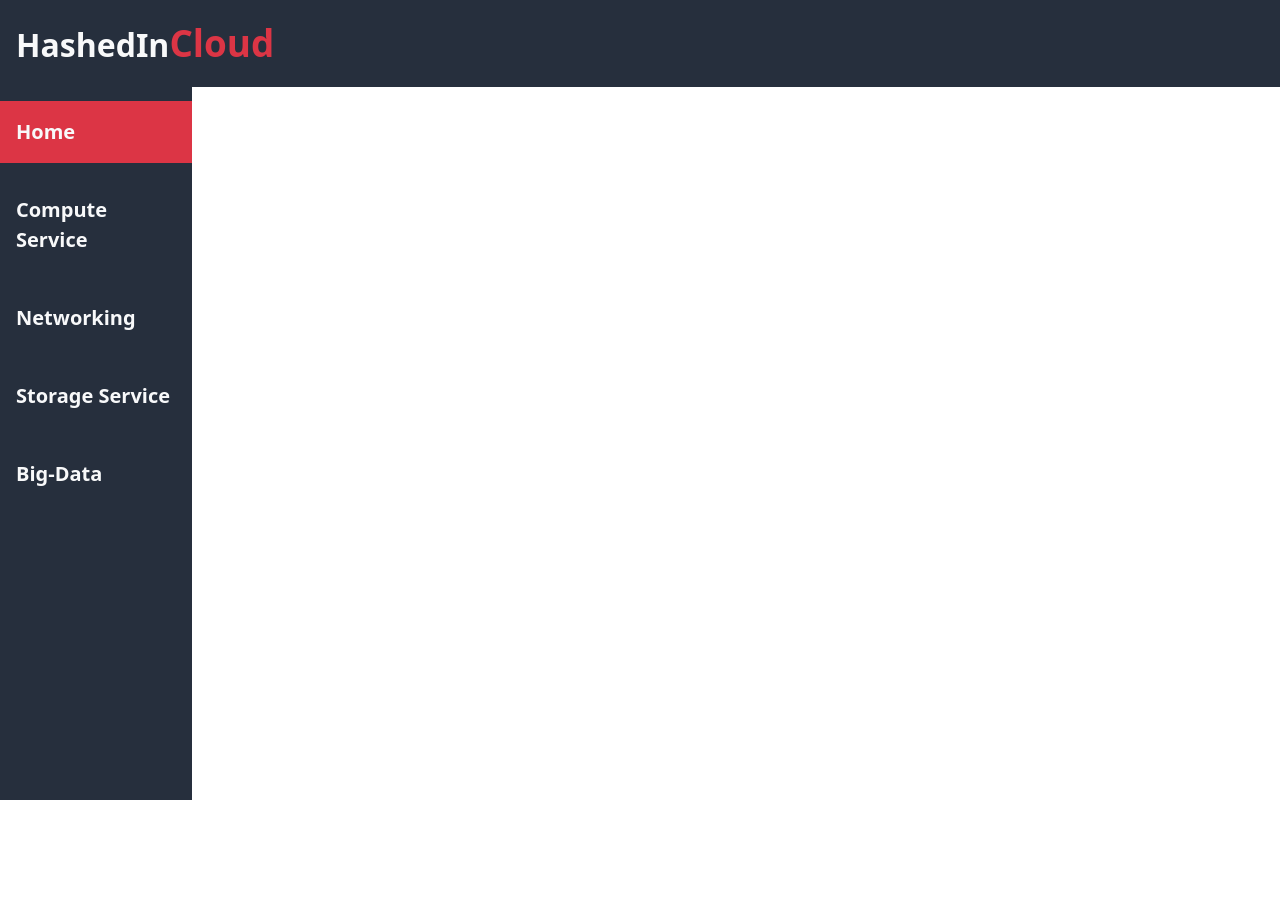
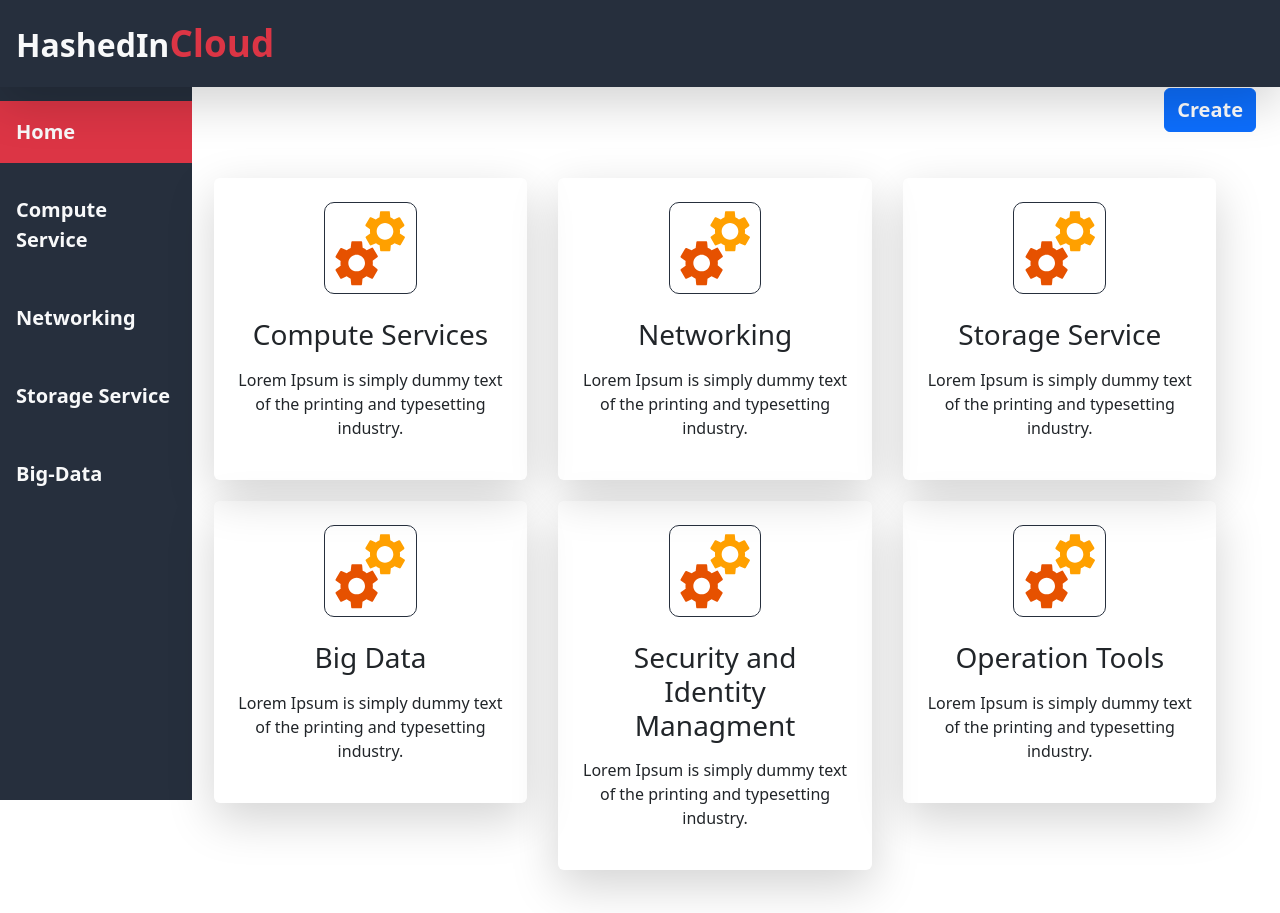
Before and after one commit to heet-kumar/CloudCustom, a Next.js app in the folder client/: page /dashboard in a window 1280 px wide. Before the commit the page ends 800 px from the top, so only its background shows below. Built offline with nearby package versions, Linux system fonts and the light colour scheme.

Commit message:
Dasboard Card Done

```diff
--- a/client/components/header.tsx
+++ b/client/components/header.tsx
@@ -2,7 +2,7 @@
 
 const Header:React.FC = () => {
     return(
-        <div className="fw-bolder w-100 p-3 fs-2 text-light position-fixed" style={{backgroundColor: '#262f3d'}}>
+        <div className="fw-bolder w-100 p-3 fs-2 text-light position-fixed shadow-lg" style={{backgroundColor: '#262f3d'}}>
             HashedIn
             <span className="text-danger" style={{fontSize: '115%'}}>Cloud</span>
         </div>
--- a/client/components/sidebar.tsx
+++ b/client/components/sidebar.tsx
@@ -1,6 +1,10 @@
+import { useRouter } from 'next/router';
 import styles from '../styles/sidebar.module.css'
 
 const Sidebar = () => {
+
+    const router = useRouter
+
     return(
         <div className={styles.sidebar}>
             <div className={styles.sidebar_container} >
--- a/client/pages/dashboard.tsx
+++ b/client/pages/dashboard.tsx
@@ -1,11 +1,107 @@
-import Header from "../components/header";
-import Login from "../components/login";
-import Sidebar from "../components/sidebar";
+
+import { useState } from 'react';
+import styles from '../styles/dashboard.module.css'
+import { FcServices } from 'react-icons/fc'
+
+interface ServiceData {
+    name: string,
+    desc: string
+}
 
 const Dashboard = () => {
+
+    const [service,setservice] = useState<string>("");
+    const [desc,setdesc] = useState<string>("");
+
+    const handleService = (e:React.ChangeEvent<HTMLInputElement>) => {
+        setservice(e.currentTarget.value);
+    }
+
+    const handleDesc = (e:React.ChangeEvent<HTMLInputElement>) => {
+        setdesc(e.currentTarget.value);
+    }
+
+
+    const [data,setdata] = useState<Array<ServiceData>>([
+        {
+            "name": "Compute Services",
+            "desc": "Lorem Ipsum is simply dummy text of the printing and typesetting industry."
+        },
+        {
+            "name": "Networking",
+            "desc": "Lorem Ipsum is simply dummy text of the printing and typesetting industry."
+        },
+        {
+            "name": "Storage Service",
+            "desc": "Lorem Ipsum is simply dummy text of the printing and typesetting industry."
+        },
+        {
+            "name": "Big Data",
+            "desc": "Lorem Ipsum is simply dummy text of the printing and typesetting industry."
+        },
+        {
+            "name": "Security and Identity Managment",
+            "desc": "Lorem Ipsum is simply dummy text of the printing and typesetting industry."
+        },
+        {
+            "name": "Operation Tools",
+            "desc": "Lorem Ipsum is simply dummy text of the printing and typesetting industry."
+        },
+    ])
+
+    const handleCreate = () => {
+        setdata([...data,{
+            name: service,
+            desc: desc
+        }])
+    }
+
     return(
-        <div className="d-flex flex-column ">
+        <div className={styles.dashboard }>
+            <button type="button" className="fw-bolder fs-5 btn btn-primary align-self-end m-4" data-bs-toggle="modal" data-bs-target="#ServiceModal">
+                Create
+            </button>
 
+            <div className="modal fade" id="ServiceModal" aria-hidden="true">
+                <div className="modal-dialog">
+                    <div className="modal-content">
+                    <div className="modal-header">
+                        <h1 className="modal-title fs-5" id="exampleModalLabel">Create New Service</h1>
+                        <button type="button" className="btn-close" data-bs-dismiss="modal" aria-label="Close"></button>
+                    </div>
+                    <div className="modal-body">
+                        <div className="form-floating mb-3">
+                            <input type="text" className="form-control" id="floatingService" placeholder="Enter Service Name" />
+                            <label htmlFor="floatingService">Service Name</label>
+                        </div>
+                        <div className="form-floating">
+                            <input type="text" className="form-control" id="floatingDesc" placeholder="Short Description" />
+                            <label htmlFor="floatingDesc">Short Description</label>
+                        </div>
+                    </div>
+                    <div className="modal-footer">
+                        <button type="button" className="btn btn-secondary" data-bs-dismiss="modal">Close</button>
+                        <button type="button" className="btn btn-primary">Save changes</button>
+                    </div>
+                    </div>
+                </div>
+            </div>
+
+            <div className={styles.dashboard_container}>
+                {
+                    data.map((p) => {
+                        return(
+                            <div key={p.name} className={styles.card}>
+                                <div className="card-body rounded shadow-lg p-4 d-flex flex-column align-items-center text-center">
+                                    <div className={styles.logo}><FcServices size={'80'}/></div>
+                                    <h5 className="card-title fs-3 mt-4">{p.name}</h5>
+                                    <p className="fw-500 mt-3">{p.desc}</p>
+                                </div>
+                            </div>
+                        );
+                    })
+                }
+            </div>
         </div>
     );
 }
--- /dev/null
+++ b/client/styles/dashboard.module.css
@@ -0,0 +1,26 @@
+.dashboard{
+    margin: 5% 0 0 15%;
+    /* border: 1px solid red; */
+    width: 100%;
+    display: flex;
+    flex-direction: column;
+}
+
+.dashboard_container{
+    width: 100%;
+    padding: 2%;
+    display: flex;
+    flex-wrap: wrap;
+    gap: 3%;
+}
+
+.card{
+    width: 30%;
+    margin-bottom: 2%;
+}
+
+.logo{
+    padding: 2%;
+    border: 1px solid #262f3d;
+    border-radius: 10px;
+}
```
